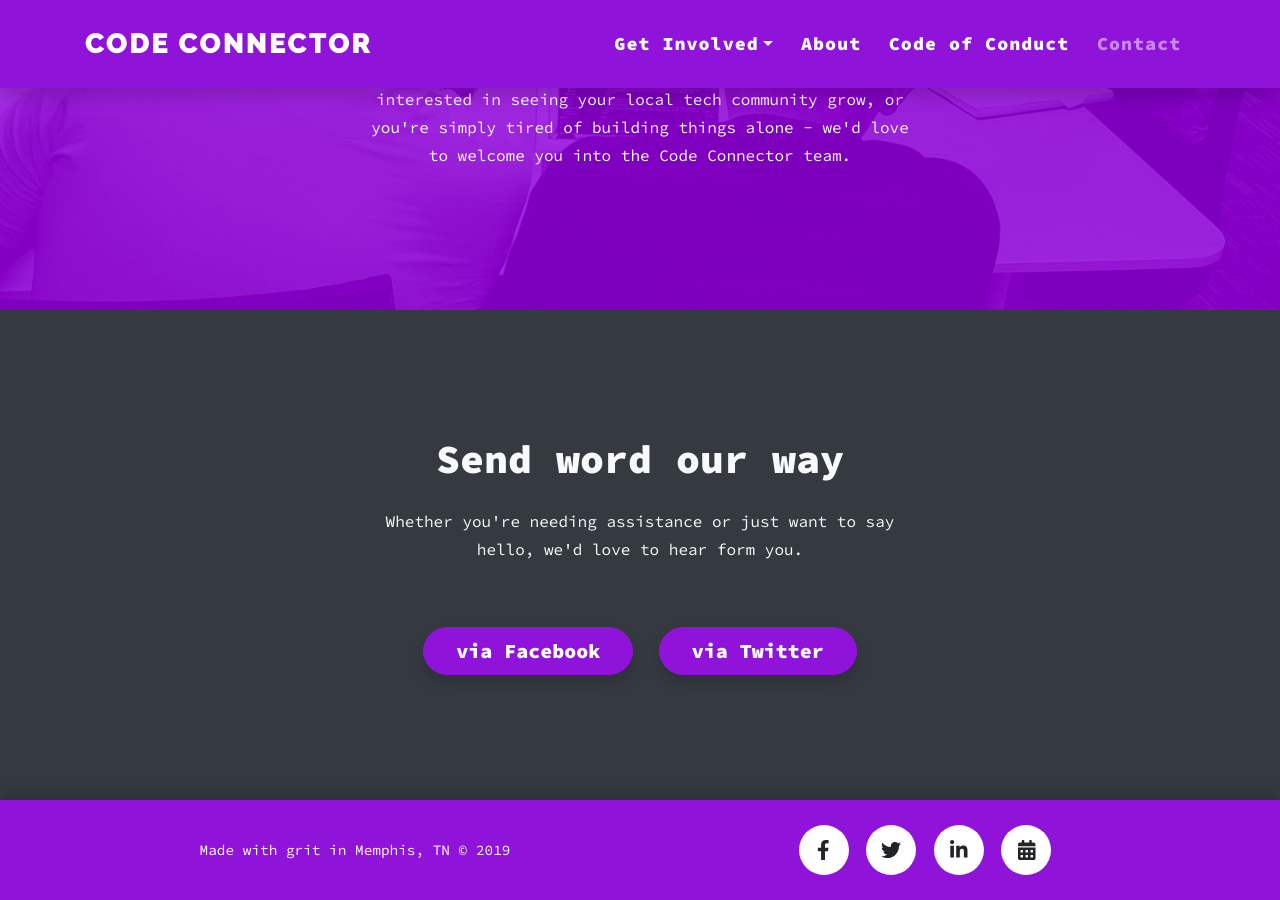
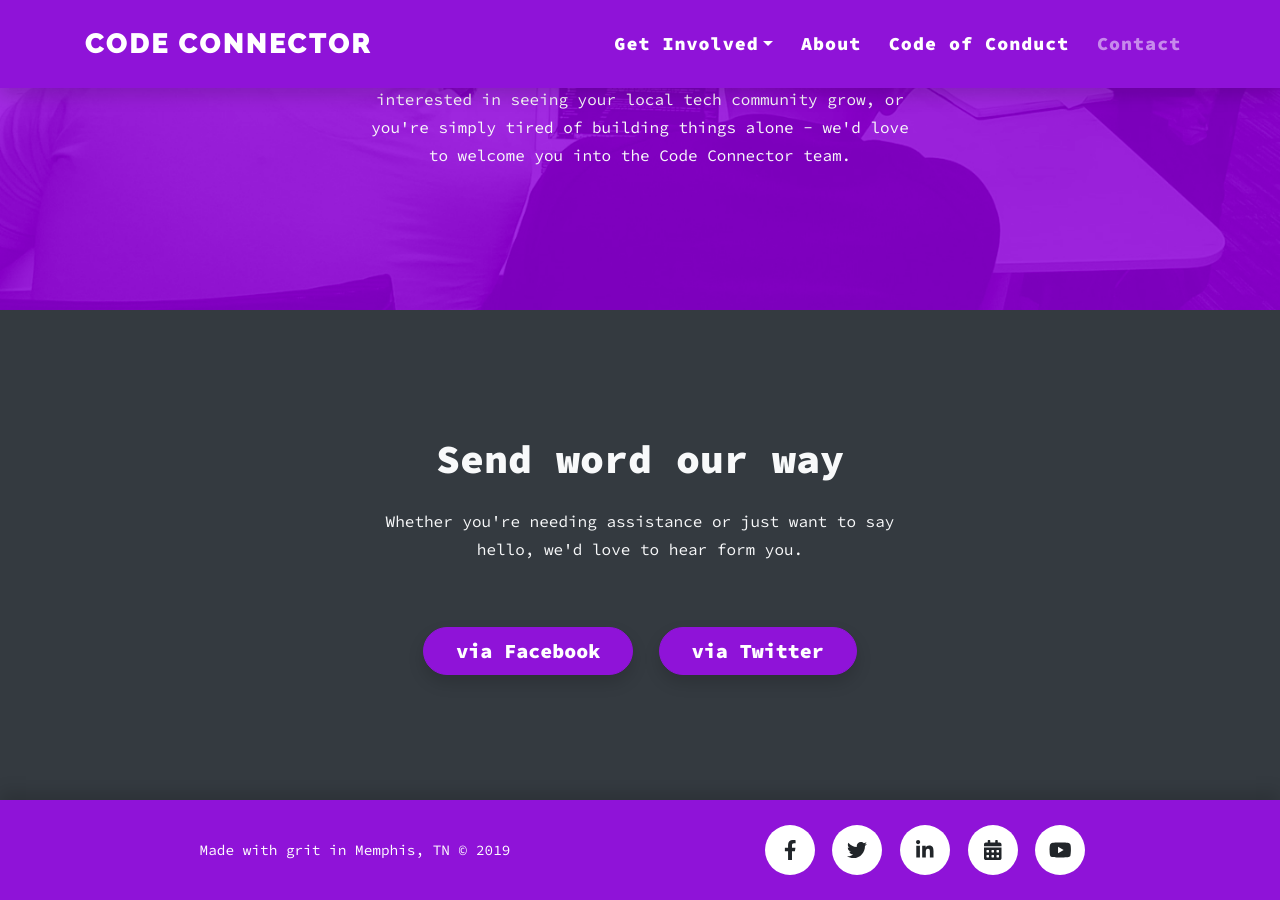
Before and after one commit to codeconnector/codeconnector.github.io, a Jekyll site: the page built from volunteer.html, in a window 1280 px wide and 900 px high, scrolled down 2867 px. Built offline with Jekyll 4.4.1, drawn with Linux system fonts in a browser that asks for light colours; nearby versions of some CDN libraries.

```diff
--- a/_layouts/default.html
+++ b/_layouts/default.html
@@ -170,6 +170,11 @@
                   <i class="fas fa-calendar-alt"></i>
                 </a>
               </li>
+              <li class="list-inline-item">
+                <a href="https://www.youtube.com/channel/UCILxIdh3uyw64JjtdRmdtVg" target="_blank" rel="noopener" aria-label="Code Connector's YouTube">
+                  <i class="fab fa-youtube"></i>
+                </a>
+              </li>
             </ul>
           </div>
         </div>
```
